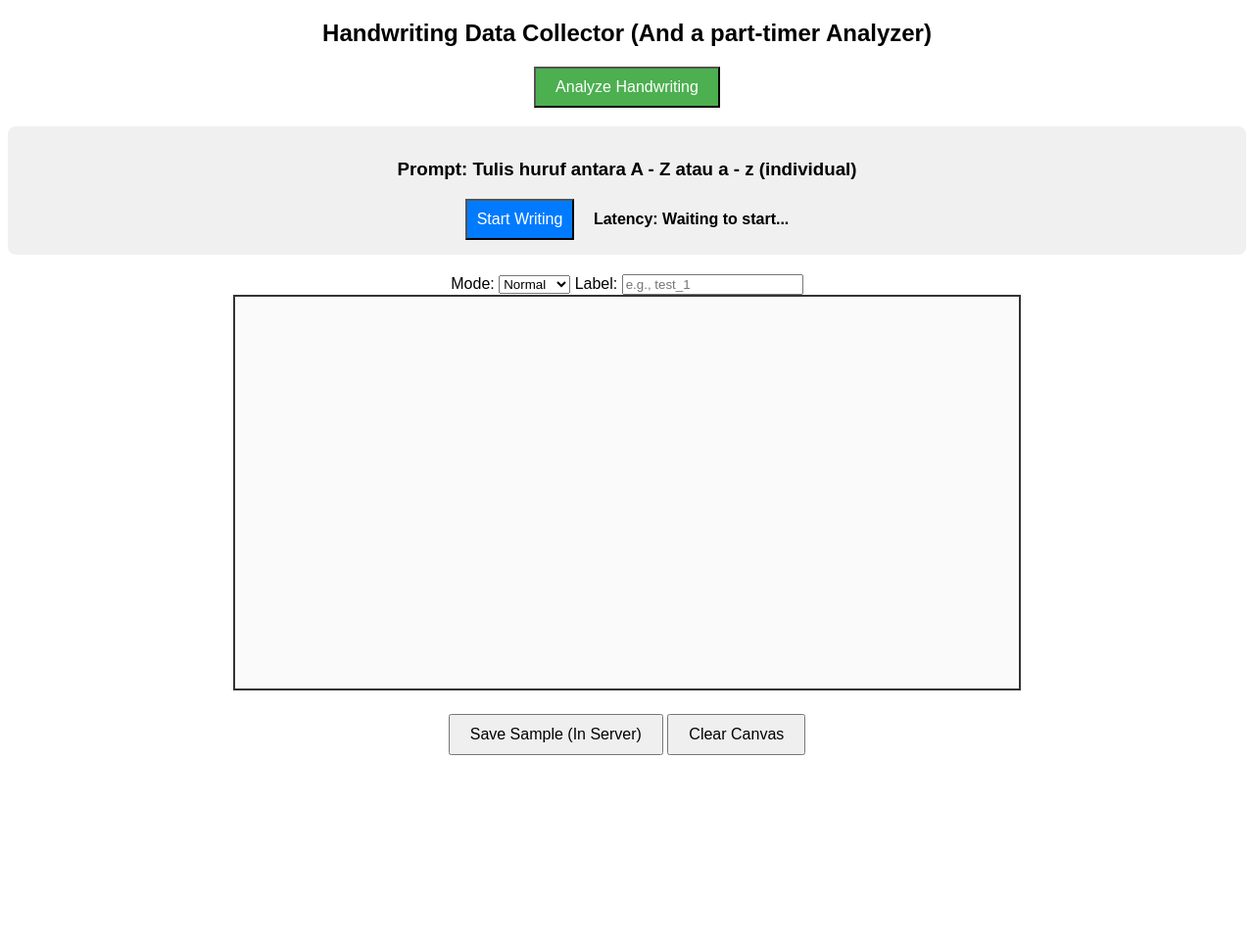
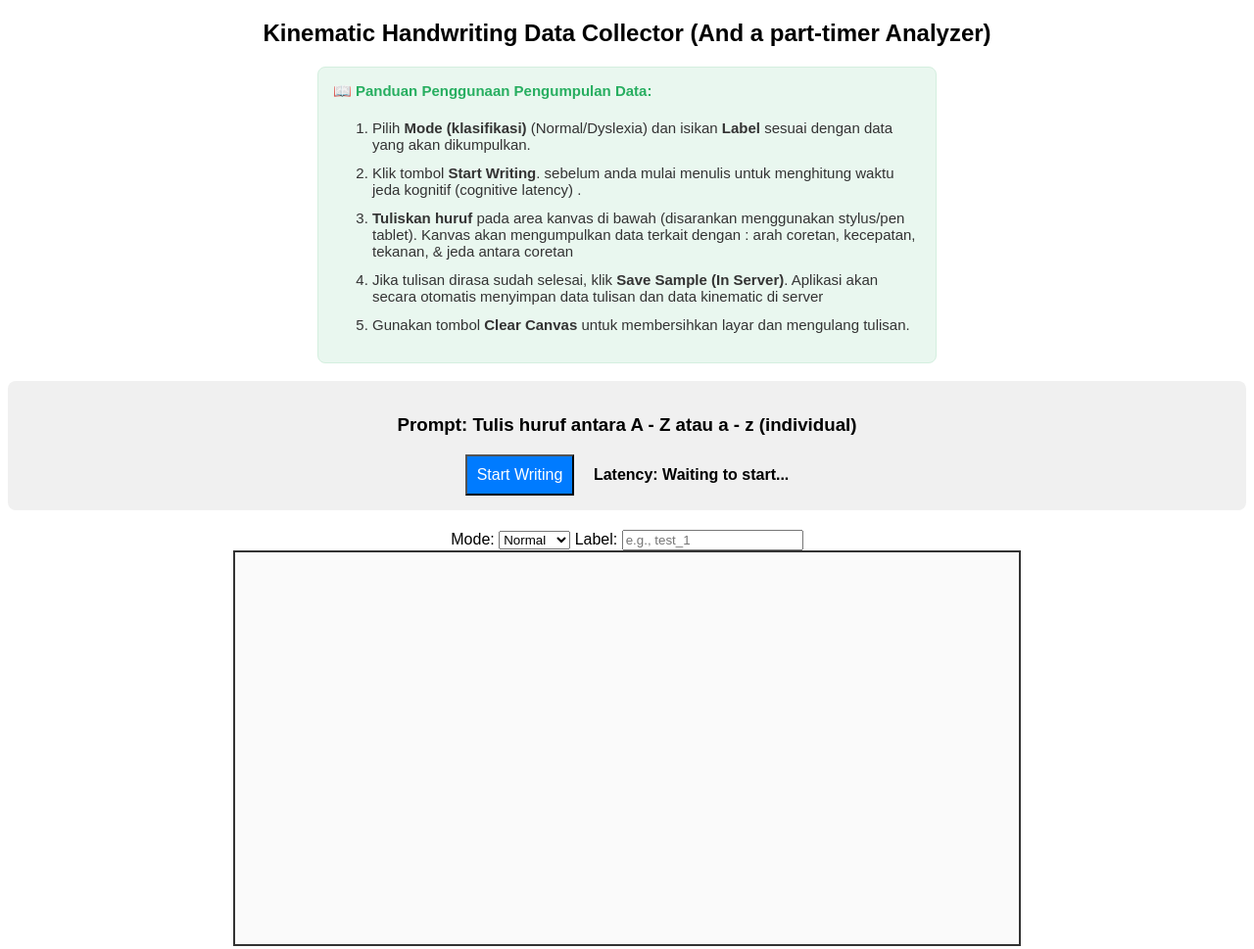
Before and after one commit to AkuraDiary/somethinginmyeye, a plain HTML site: page data_collector/index.html in a window 1280 px wide. Shown: the top 969 px of the page at 98% size. Before the commit the page ends 800 px from the top, so only its background shows below. Drawn offline with Linux system fonts and the light colour scheme.

Commit message:
add some guide

```diff
--- a/data_collector/index.html
+++ b/data_collector/index.html
@@ -5,7 +5,7 @@
     <meta charset="UTF-8">
     <!-- touch-action: none prevents the tablet from scrolling when you draw -->
     <meta name="viewport" content="width=device-width, initial-scale=1.0, user-scalable=no">
-    <title>Handwriting Data Collector</title>
+    <title>Kinematic Handwriting Data Collector</title>
     <style>
         body {
             font-family: Arial, sans-serif;
@@ -27,12 +27,56 @@
             font-size: 16px;
             cursor: pointer;
         }
+
+        .panduan {
+            background-color: #e9f7ef;
+            border: 1px solid #d4efdf;
+            border-radius: 8px;
+            padding: 15px;
+            margin: 15px auto;
+            max-width: 600px;
+            text-align: left;
+            font-size: 15px;
+            color: #333;
+        }
+
+        .panduan h4 {
+            margin-top: 0;
+            color: #27ae60;
+        }
+
+        ol li {
+            margin-bottom: 12px;
+            /* Adjust this value to change the distance */
+        }
+
+        ol li:last-child {
+            margin-bottom: 0;
+            /* Prevents extra spacing below the entire list */
+        }
     </style>
 </head>
 
 <body>
-    <h2>Handwriting Data Collector (And a part-timer Analyzer)</h2>
-    <button id="analyzeBtn" style="background-color: #4CAF50; color: white;">Analyze Handwriting</button>
+    <h2>Kinematic Handwriting Data Collector (And a part-timer Analyzer)</h2>
+
+    <div class="panduan">
+        <h4>📖 Panduan Penggunaan Pengumpulan Data:</h4>
+        <ol>
+            <li>Pilih <strong>Mode (klasifikasi)</strong> (Normal/Dyslexia) dan isikan <strong>Label</strong> sesuai dengan data yang
+                akan dikumpulkan.</li>
+            <li>Klik tombol <strong>Start Writing</strong>. sebelum anda mulai menulis untuk menghitung waktu jeda
+                kognitif (cognitive latency) .</li>
+            <li><strong>Tuliskan huruf</strong> pada area kanvas di bawah (disarankan menggunakan stylus/pen tablet).
+                Kanvas akan mengumpulkan data terkait dengan : arah coretan, kecepatan, tekanan, & jeda antara coretan
+            </li>
+            <li>Jika tulisan dirasa sudah selesai, klik <strong>Save Sample (In Server)</strong>. Aplikasi akan secara
+                otomatis menyimpan data tulisan dan data kinematic di server</li>
+            <li>Gunakan tombol <strong>Clear Canvas</strong> untuk membersihkan layar dan mengulang tulisan.</li>
+        </ol>
+    </div>
+
+    <button id="analyzeBtn" style="display: none; background-color: #4CAF50; color: white;">Analyze Handwriting</button>
     <h3 id="resultText"></h3>
 
     <div id="promptArea" style="margin-bottom: 10px; padding: 15px; background-color: #f0f0f0; border-radius: 8px;">
@@ -72,7 +116,7 @@
         let latencyMs = 0;
         let hasStartedWriting = false;
 
-        function clearCanvas(){
+        function clearCanvas() {
             ctx.clearRect(0, 0, canvas.width, canvas.height);
             strokeData = [];
         }
@@ -151,9 +195,9 @@
 
         // Change the button text in your HTML to "Save to Server" if you want!
         document.getElementById('downloadBtn').addEventListener('click', async () => {
-             const resultText = document.getElementById('resultText');
+            const resultText = document.getElementById('resultText');
 
-             if (strokeData.length === 0) {
+            if (strokeData.length === 0) {
                 resultText.style.color = "orange";
                 resultText.innerText = "⚠️ Please draw something on the canvas first!";
                 return;
@@ -285,7 +329,7 @@
                 const result = await response.json();
                 const confidence = (result.probability * 100).toFixed(1);
 
-                                // --- THE HEATMAP MAGIC ---
+                // --- THE HEATMAP MAGIC ---
                 if (result.heatmap && result.heatmap.length > 0) {
                     result.heatmap.forEach((prob, index) => {
                         // Make sure we don't try to draw past the actual recorded strokes
```
